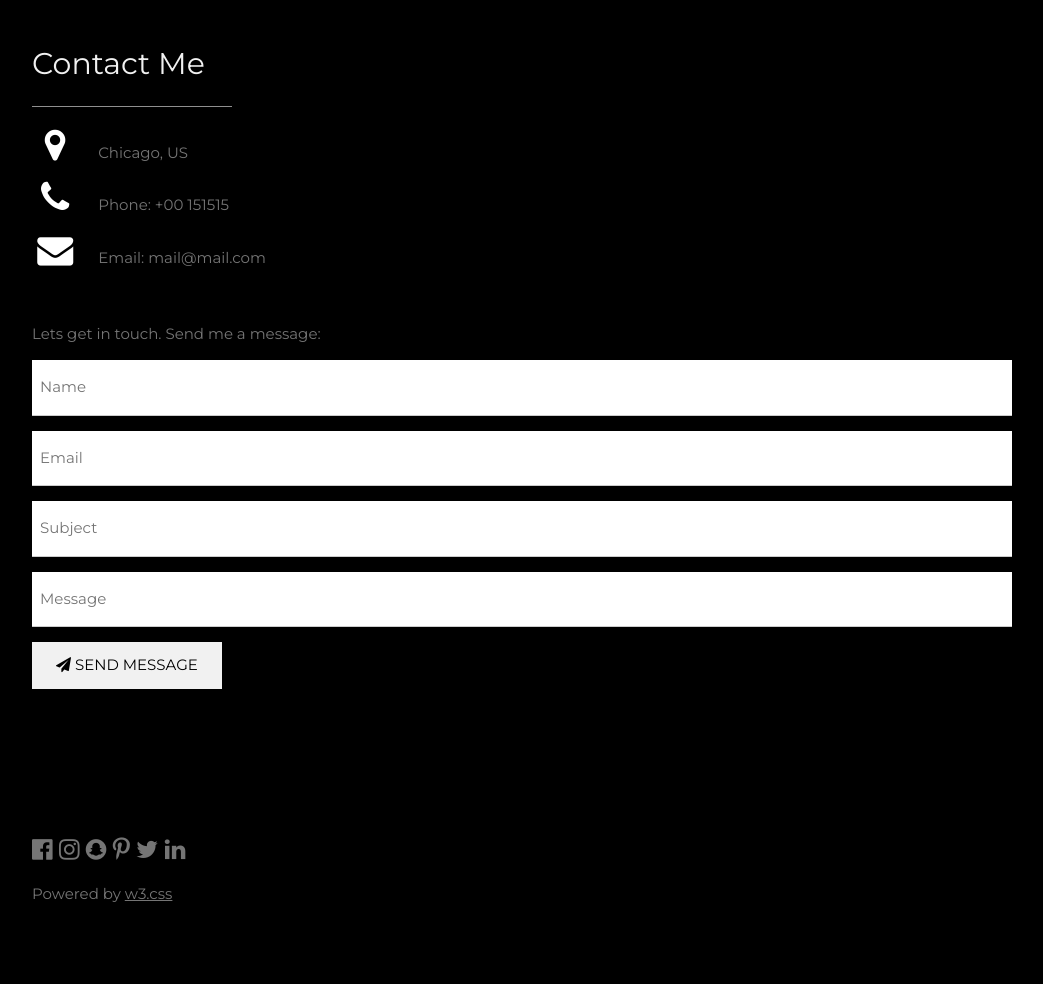
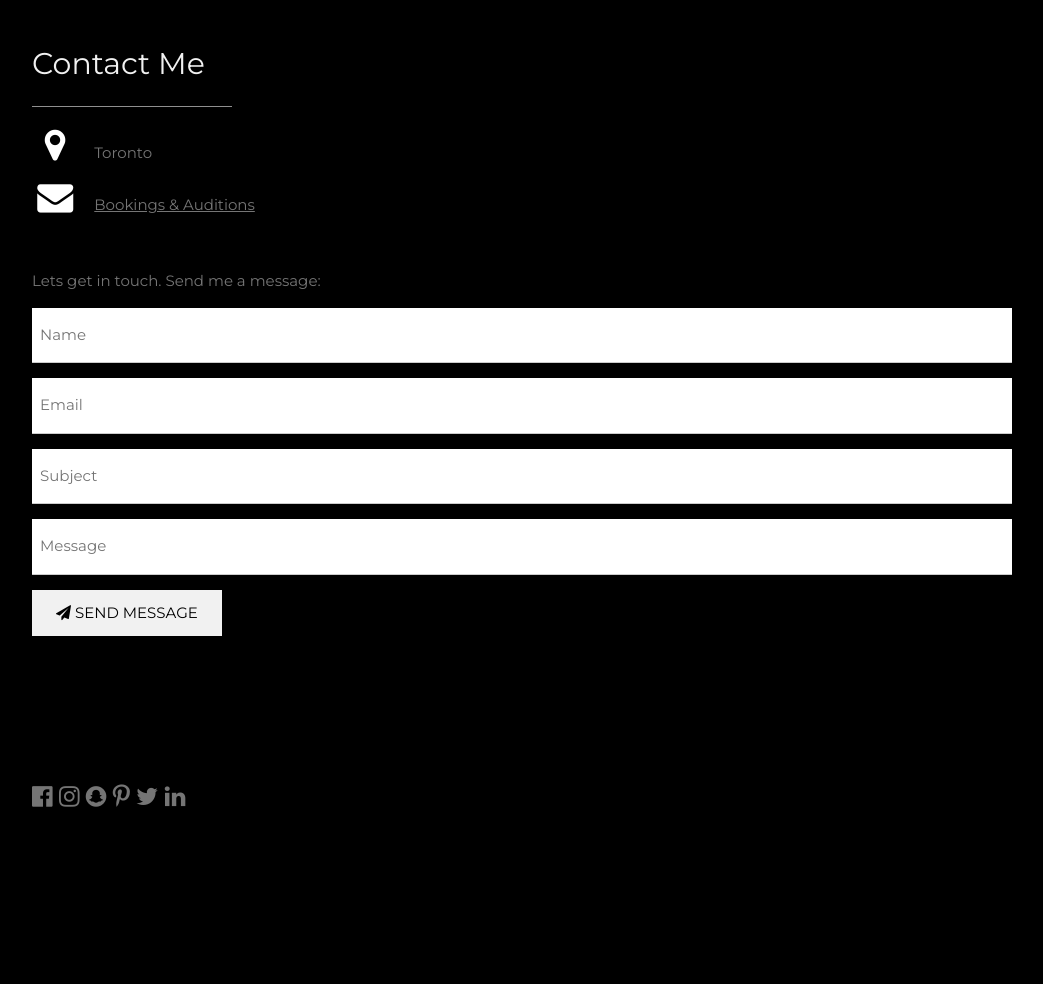
Before and after one commit to unicornlaunching/siberX2, a plain HTML site: page index.html in a window 1280 px wide. Shown: the part 6320-7304 px from the top of the page, without its empty margins (118-1161 px from the left). After the commit the page ends 7199 px from the top, so only its background shows below. Drawn offline with nearby package versions, Linux system fonts and the light colour scheme.

Commit message:
Update index.html

```diff
--- a/index.html
+++ b/index.html
@@ -124,9 +124,8 @@ body, h1,h2,h3,h4,h5,h6 {font-family: "Montserrat", sans-serif}
     <hr style="width:200px" class="w3-opacity">
 
     <div class="w3-section">
-      <p><i class="fa fa-map-marker fa-fw w3-text-white w3-xxlarge w3-margin-right"></i> Chicago, US</p>
-      <p><i class="fa fa-phone fa-fw w3-text-white w3-xxlarge w3-margin-right"></i> Phone: +00 151515</p>
-      <p><i class="fa fa-envelope fa-fw w3-text-white w3-xxlarge w3-margin-right"> </i> Email: mail@mail.com</p>
+      <p><i class="fa fa-map-marker fa-fw w3-text-white w3-xxlarge w3-margin-right"></i>Toronto</p>
+      <p><i class="fa fa-envelope fa-fw w3-text-white w3-xxlarge w3-margin-right"> </i><a href="mailto:quinncmartin@yahoo.com">Bookings & Auditions</a></p>
     </div><br>
     <p>Lets get in touch. Send me a message:</p>
 
@@ -152,7 +151,6 @@ body, h1,h2,h3,h4,h5,h6 {font-family: "Montserrat", sans-serif}
     <i class="fa fa-pinterest-p w3-hover-opacity"></i>
     <i class="fa fa-twitter w3-hover-opacity"></i>
     <i class="fa fa-linkedin w3-hover-opacity"></i>
-    <p class="w3-medium">Powered by <a href="https://www.w3schools.com/w3css/default.asp" target="_blank" class="w3-hover-text-green">w3.css</a></p>
   <!-- End footer -->
   </footer>
 
```
